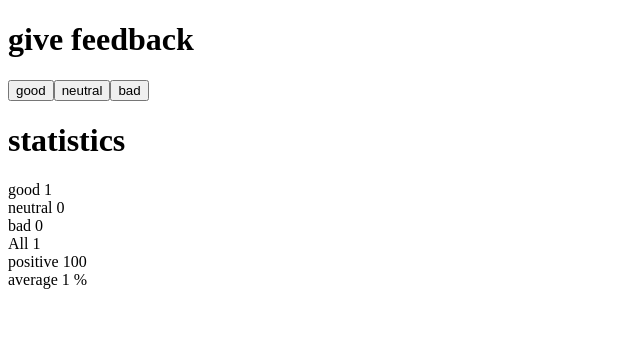
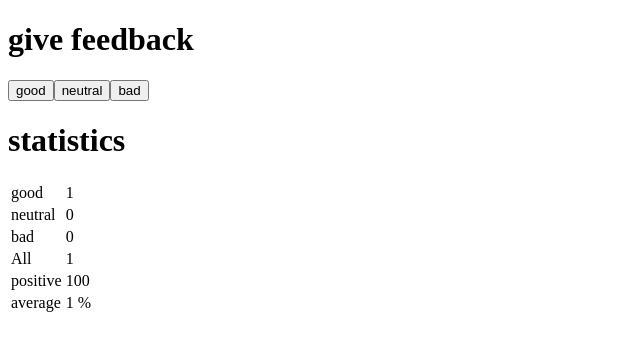
Before and after one commit to ansarovaa/fullstack_part1, a React (Create React App) app in the folder part1.3/: page / in a window 1280 px wide. Both pictures are taken after a click on the button "good". Shown: the top 350 px of the page, without its empty margins (0-640 px from the left). Built offline with nearby package versions, Linux system fonts and the light colour scheme.

Commit message:
task 1.11

```diff
--- a/part1.3/src/index.js
+++ b/part1.3/src/index.js
@@ -38,12 +38,34 @@ const Statistics = ({good, neutral, bad, all, positive, average}) => {
   if (all > 0) {
     return (
       <div>
-      <Statistic text = 'good' counter={good}/>
-      <Statistic text = 'neutral' counter={neutral}/>
-      <Statistic text = 'bad' counter={bad}/>
-      <Statistic text = 'All' counter={all}/>
-      <Statistic text = 'positive' counter={positive}/>
-      <Statistic text = 'average' counter={average} percent = ' %'/>
+        <table>
+        <tbody>
+          <tr>
+            <td><Statistic text = 'good'/> </td>
+            <td><Statistic counter={good}/></td>
+          </tr>
+          <tr>
+            <td><Statistic text = 'neutral'/> </td>
+            <td><Statistic counter={neutral}/> </td>
+          </tr>
+          <tr>
+            <td><Statistic text = 'bad'/> </td>
+            <td><Statistic counter={bad}/> </td>
+          </tr>
+          <tr>
+            <td> <Statistic text = 'All'/></td>
+            <td> <Statistic counter={all}/> </td>
+          </tr>
+          <tr>
+            <td><Statistic text = 'positive'/></td>
+            <td><Statistic counter={positive}/></td>
+          </tr>
+          <tr>
+            <td><Statistic text = 'average'/>  </td>
+            <td><Statistic counter={average} percent = ' %'/>  </td>
+          </tr>
+        </tbody>
+        </table>
       </div>
     )
   } else {
```
